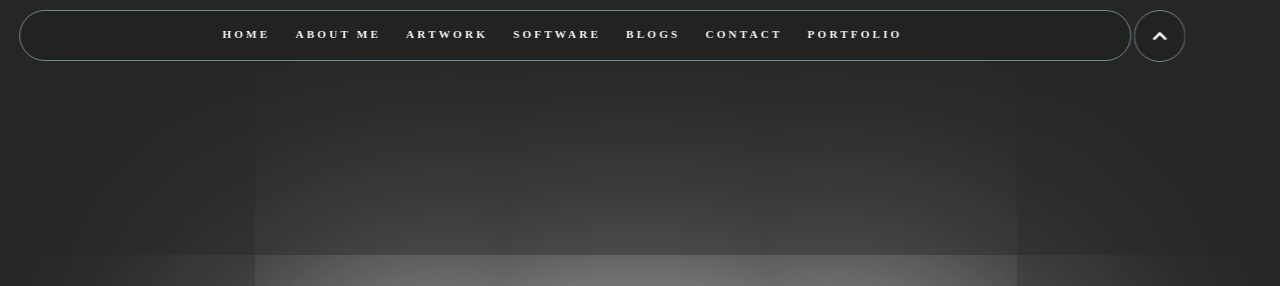
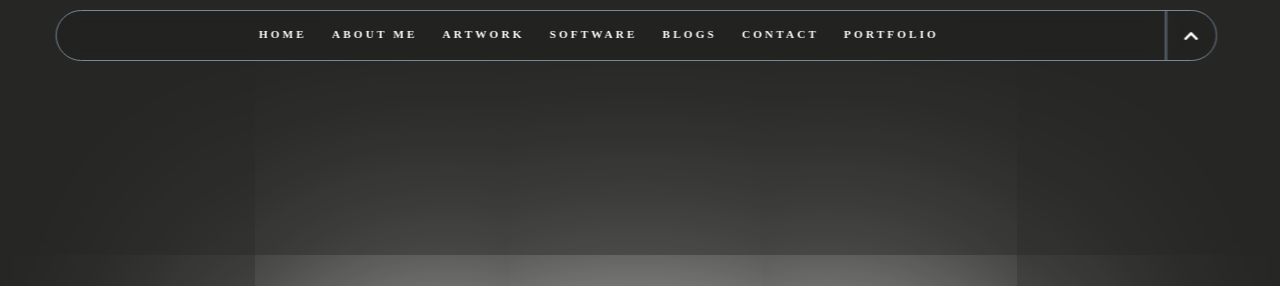
Before and after one commit to 45i/things, a plain HTML site: page me.html in a window 1280 px wide. Both pictures are taken after a click on the element 1175 px from the left and 61 px from the top of the page. Shown: the top 286 px of the page. Drawn offline with nearby package versions, Linux system fonts and the light colour scheme; some packages are replaced by stand-ins of ours; a script that the page names is missing; files whose address does not match are found by name; a web font is replaced by a local one.

Commit message:
newererer

```diff
--- a/main.js
+++ b/main.js
@@ -269,16 +269,17 @@ document.addEventListener("DOMContentLoaded", function () {
           var computedWidth = window.getComputedStyle(navbar).width;
           const newHeight = `${parseInt(computedHeight)}px`;
           const newWidth = `${parseInt(window.getComputedStyle(menuIcon).width)}px`;
-          navig.style.maxHeight = newHeight;
+          navig.style.height = newHeight;
           navig.style.width = `calc(90vw - ${newWidth} - 2vw)`;
-          navig.style.transform = `translateX(1.5vw) translateY(10px)`;
-
+          navig.style.transform = `translateX(5%) translateY(10px)`;
+          menuIcon.style.height= newHeight;
+          // menuIcon.style.width = `52px`;
           //console.log(newHeight);
           // menuIcon.style.transform="";
-          // menuIcon.innerHTML = '<i class="fas fa-chevron-up"></i>';
-          menuIcon.style.transform = `translateY(0px) translateX(calc(${newWidth} + 130%)) rotateZ(180deg)`;
-          navig.style.transition = 'max-height 0.3s ease-in-out,width 0.5s ease-in-out, left 0.5s ease-in-out, transform 0.5s ease-in-out';
-          menuIcon.style.transition = 'padding 0.5s ease-in-out,height 0.3s ease-in-out,border 0.5s ease-in-out,transform 0.5s ease-in-out';
+          menuIcon.innerHTML = '<i class="fas fa-chevron-up"></i>';
+          menuIcon.style.transform = `translateY(0px) translateX(calc(${newWidth} + 120%))`;
+          navig.style.transition = 'height 0.5s ease-in-out,width 0.5s ease-in-out, left 0.5s ease-in-out, transform 0.5s ease-in-out, border-radius 0.5s ease-in-out';
+          menuIcon.style.transition = 'padding 0.5s ease-in-out,height 0.3s ease-in-out,border 0.5s ease-in-out,transform 0.5s ease-in-out, border-radius 0.5s ease-in-out';
           // menuIcon.style.backdropFilter='blur(10px)';
           // menuIcon.style.backgroundColor = 'black';
           if (navig.classList.contains('collapse')) {
@@ -303,17 +304,18 @@ document.addEventListener("DOMContentLoaded", function () {
 
 
         } else {
-          // menuIcon.innerHTML = '<i class="fas fa-chevron-down"></i>';
-          navig.style.maxHeight = `max-content`; // Revert to the original height
+          menuIcon.innerHTML = '<i class="fas fa-chevron-down"></i>';
+          navig.style.height = `max-content`; // Revert to the original height
           navig.style.width = `90vw`;
-
+          menuIcon.style.height=`52px`;
+          // menuIcon.style.width=`52px`;
           navig.style.transform = `translateX(5%) translateY(10px)`;
 
           navbar.style.transform = `none`;
           menuIcon.style.transform = `none`;
           // menuIcon.style.backgroundColor='transparent';
-          navig.style.transition = 'max-height 0.3s ease-in-out,width 0.5s ease-in-out, left 0.5s ease-in-out, transform 0.5s ease-in-out';
-          menuIcon.style.transition = 'padding 0.5s ease-in-out,height 0.3s ease-in-out,border 0.5s ease-in-out,transform 0.5s ease-in-out';
+          navig.style.transition = 'height 0.5s ease-in-out,width 0.5s ease-in-out, left 0.5s ease-in-out, transform 0.5s ease-in-out, border-radius 0.5s ease-in-out';
+          menuIcon.style.transition = 'padding 0.5s ease-in-out,height 0.3s ease-in-out,border 0.5s ease-in-out,transform 0.5s ease-in-out, border-radius 0.5s ease-in-out';
         }
         menuIcon.classList.toggle('bx-x');
         navbar.classList.toggle('open');
--- a/mystyle.css
+++ b/mystyle.css
@@ -1060,7 +1060,8 @@ h2 {
 /* Global CSS rules for nav */
 .navig {
  height: max-content;
- /* min-height: 89px; */
+ max-height: 89px;
+ min-height: 70px;
  /* height: 13vh; */
  width: 90vw;
  /* max-width:; */
@@ -1084,7 +1085,7 @@ h2 {
 
  border-radius: 36px;
  border: lightslategray 1px solid;
- transition: transform 0.7s ease-in-out, width 0.5s ease-in-out, border-radius 0.5s ease-in-out all 0.5s ease-in-out;
+ transition: transform 0.7s ease-in-out, width 0.5s ease-in-out, border-radius 0.5s ease-in-out, height 0.5s ease-in-out ;
  /* overflow:hidden; */
  z-index: 1000000;
  /* transform-origin: center center; */
@@ -1100,8 +1101,11 @@ h2 {
 }
 
 .navig.open {
- border-radius: 36px;
+ border-radius: 36px 0 0 36px;
  transition: all 0.5s ease, border-radius 0.5s ease-in-out;
+ max-height: 61px;
+ min-height: 50px;
+ height: max-content;
  /* box-shadow: inset 0 4px 8px #000000; */
  background: #20201f92;
  /* width: 2px; */
@@ -1158,6 +1162,8 @@ h2 {
  backdrop-filter: blur(0px); */
  /* backdrop-filter: none; */
  /* background: transparent; */
+ justify-content: center;
+ align-content: center;
  /* backdrop-filter:none; */
 }
 
@@ -1183,12 +1189,11 @@ h2 {
  align-items: center;
 
  /* padding: 8px 20px 17px 8.5px; */
- padding: 20px;;
+ /* padding: 20px;; */
  /* opacity: 100%; */
  /* z-index: 10; */
  /* position: fixed; */
- border-radius: 52px;
- height: 52px;
+ border-radius:0 52px 52px 0;
  width: 52px;
  border: lightslategray 1px solid;
  /* transform: translateX(); */
@@ -1910,7 +1915,7 @@ abbr:hover {
  flex-direction: row;
  justify-content: center;
  /* border-radius: 0px 0px 0px 10px; */
- border-radius: 36px;
+ border-radius: 36px 0 0 36px;
  transition: all 0.5s ease;
  /* z-index: 100000001; */
 
```
